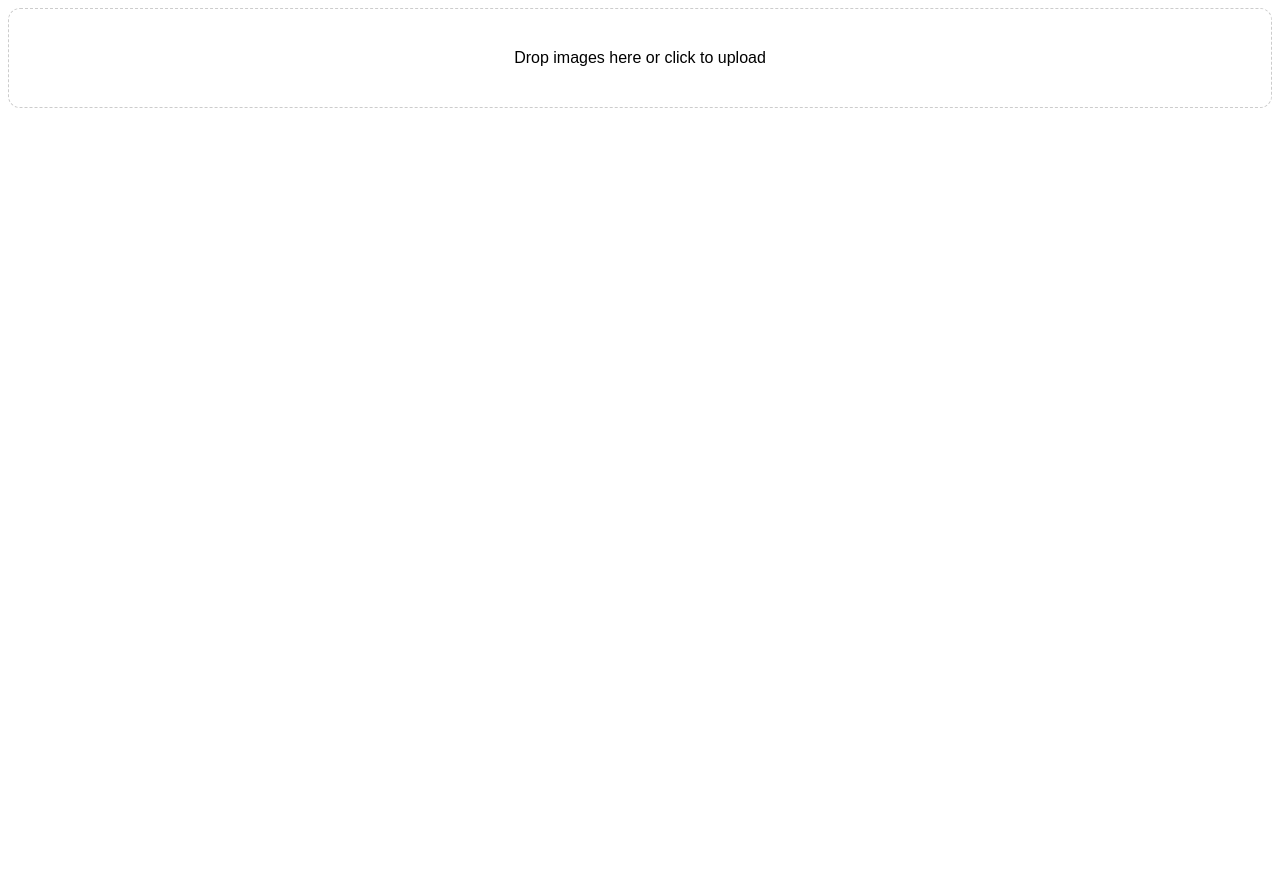
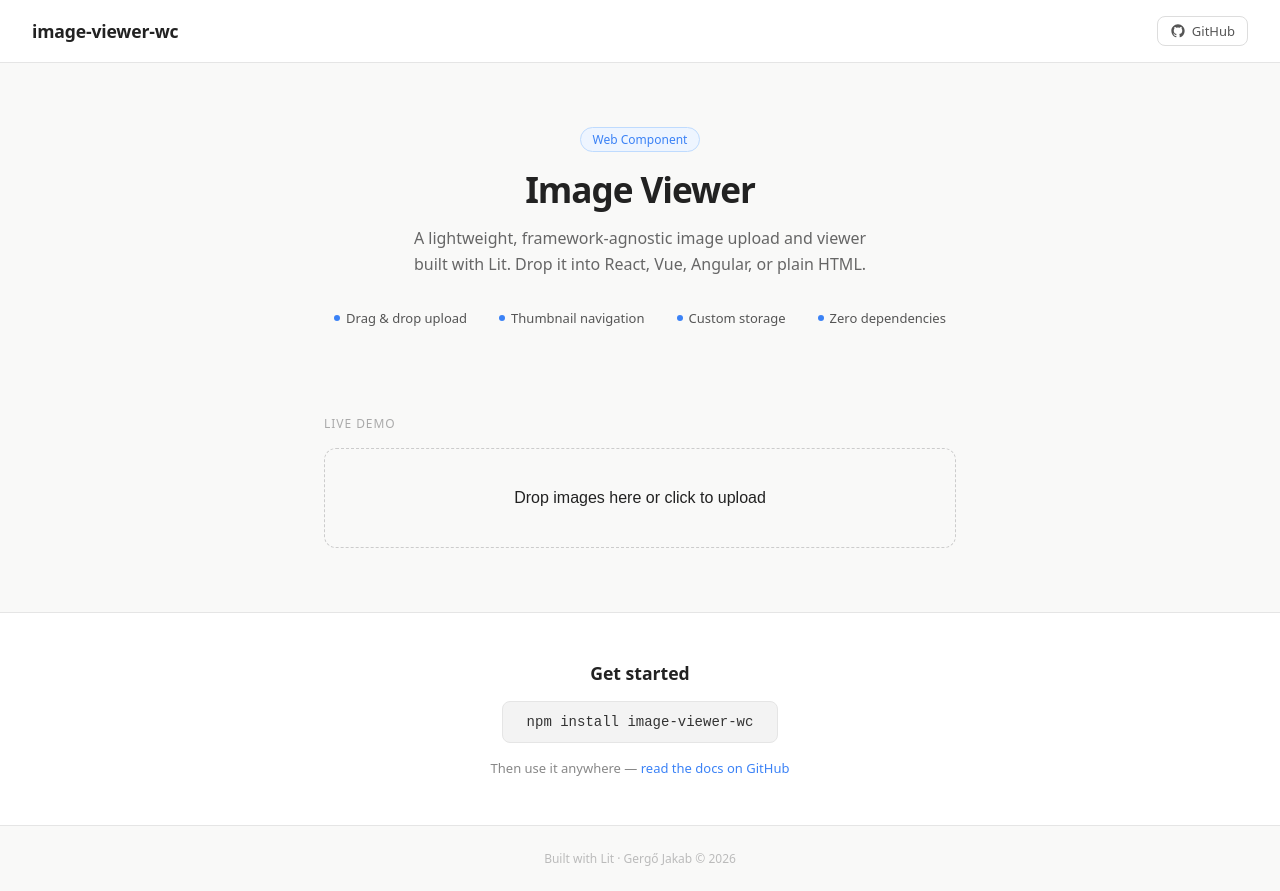
Before and after one commit to JakabGergo/image-viewer-web-component, a website built with Vite: page index.html in a window 1280 px wide. Before the commit the page ends 800 px from the top, so only its background shows below. Built offline with nearby package versions, Linux system fonts and the light colour scheme.

Commit message:
index.html with demonstration

```diff
--- a/index.html
+++ b/index.html
@@ -5,14 +5,204 @@
   <meta charset="UTF-8" />
   <meta name="viewport" content="width=device-width, initial-scale=1.0" />
   <title>Image Viewer</title>
+  <style>
+    * { box-sizing: border-box; margin: 0; padding: 0; }
+
+    body {
+      font-family: system-ui, sans-serif;
+      background: #f9f9f8;
+      color: #222;
+    }
+
+    header {
+      background: #fff;
+      border-bottom: 1px solid #e5e5e5;
+      padding: 1rem 2rem;
+      display: flex;
+      align-items: center;
+      justify-content: space-between;
+    }
+
+    header h1 {
+      font-size: 1.1rem;
+      font-weight: 600;
+      letter-spacing: -0.01em;
+    }
+
+    header a {
+      font-size: 13px;
+      color: #555;
+      text-decoration: none;
+      display: flex;
+      align-items: center;
+      gap: 6px;
+      border: 0.5px solid #ddd;
+      padding: 5px 12px;
+      border-radius: 8px;
+      transition: background 0.1s;
+    }
+    header a:hover { background: #f3f3f3; }
+
+    .hero {
+      text-align: center;
+      padding: 4rem 2rem 2.5rem;
+    }
+
+    .badge {
+      display: inline-block;
+      font-size: 12px;
+      background: #eef5ff;
+      color: #3b82f6;
+      border: 0.5px solid #bfdbfe;
+      border-radius: 20px;
+      padding: 3px 12px;
+      margin-bottom: 1rem;
+    }
+
+    .hero h2 {
+      font-size: 2.2rem;
+      font-weight: 700;
+      letter-spacing: -0.03em;
+      margin-bottom: 1rem;
+      line-height: 1.2;
+    }
+
+    .hero p {
+      font-size: 1rem;
+      color: #666;
+      max-width: 480px;
+      margin: 0 auto 2rem;
+      line-height: 1.6;
+    }
+
+    .features {
+      display: flex;
+      justify-content: center;
+      gap: 2rem;
+      flex-wrap: wrap;
+      margin-bottom: 3rem;
+    }
+
+    .feature {
+      font-size: 13px;
+      color: #555;
+      display: flex;
+      align-items: center;
+      gap: 6px;
+    }
+
+    .feature::before {
+      content: '';
+      width: 6px;
+      height: 6px;
+      border-radius: 50%;
+      background: #3b82f6;
+      flex-shrink: 0;
+    }
+
+    .demo {
+      max-width: 680px;
+      margin: 0 auto;
+      padding: 0 1.5rem 4rem;
+    }
+
+    .demo-label {
+      font-size: 12px;
+      color: #aaa;
+      text-transform: uppercase;
+      letter-spacing: 0.08em;
+      margin-bottom: 1rem;
+    }
+
+    image-viewer {
+      display: block;
+    }
+
+    .install {
+      background: #fff;
+      border-top: 1px solid #e5e5e5;
+      padding: 3rem 2rem;
+      text-align: center;
+    }
+
+    .install h3 {
+      font-size: 1.1rem;
+      font-weight: 600;
+      margin-bottom: 1rem;
+    }
+
+    .install pre {
+      display: inline-block;
+      background: #f3f3f3;
+      border: 0.5px solid #e5e5e5;
+      border-radius: 8px;
+      padding: 0.75rem 1.5rem;
+      font-size: 14px;
+      font-family: monospace;
+      color: #333;
+      margin-bottom: 1rem;
+    }
+
+    .install p {
+      font-size: 13px;
+      color: #888;
+    }
+
+    .install a { color: #3b82f6; text-decoration: none; }
+    .install a:hover { text-decoration: underline; }
+
+    footer {
+      text-align: center;
+      padding: 1.5rem;
+      font-size: 12px;
+      color: #bbb;
+      border-top: 1px solid #e5e5e5;
+    }
+  </style>
 </head>
 
 <body>
-    <image-viewer></image-viewer>
+
+  <header>
+    <h1>image-viewer-wc</h1>
+    <a href="https://github.com/JakabGergo/image-viewer-web-component.git" target="_blank">
+      <svg width="16" height="16" viewBox="0 0 24 24" fill="currentColor">
+        <path d="M12 2C6.477 2 2 6.477 2 12c0 4.418 2.865 8.166 6.839 9.489.5.092.682-.217.682-.482 0-.237-.009-.868-.013-1.703-2.782.603-3.369-1.342-3.369-1.342-.454-1.155-1.11-1.463-1.11-1.463-.908-.62.069-.608.069-.608 1.003.07 1.531 1.03 1.531 1.03.892 1.529 2.341 1.087 2.91.831.092-.646.35-1.086.636-1.336-2.22-.253-4.555-1.11-4.555-4.943 0-1.091.39-1.984 1.029-2.683-.103-.253-.446-1.27.098-2.647 0 0 .84-.269 2.75 1.025A9.578 9.578 0 0 1 12 6.836a9.59 9.59 0 0 1 2.504.337c1.909-1.294 2.747-1.025 2.747-1.025.546 1.377.203 2.394.1 2.647.64.699 1.028 1.592 1.028 2.683 0 3.842-2.339 4.687-4.566 4.935.359.309.678.919.678 1.852 0 1.336-.012 2.415-.012 2.741 0 .267.18.579.688.481C19.138 20.163 22 16.418 22 12c0-5.523-4.477-10-10-10z"/>
+      </svg>
+      GitHub
+    </a>
+  </header>
+
+  <section class="hero">
+    <span class="badge">Web Component</span>
+    <h2>Image Viewer</h2>
+    <p>A lightweight, framework-agnostic image upload and viewer built with Lit. Drop it into React, Vue, Angular, or plain HTML.</p>
+    <div class="features">
+      <span class="feature">Drag & drop upload</span>
+      <span class="feature">Thumbnail navigation</span>
+      <span class="feature">Custom storage</span>
+      <span class="feature">Zero dependencies</span>
+    </div>
+  </section>
+
+  <section class="demo">
+    <p class="demo-label">Live demo</p>
+    <image-viewer id="viewer"></image-viewer>
+  </section>
+
+  <section class="install">
+    <h3>Get started</h3>
+    <pre>npm install image-viewer-wc</pre>
+    <p>Then use it anywhere — <a href="https://github.com/JakabGergo/image-viewer-web-component.git" target="_blank">read the docs on GitHub</a></p>
+  </section>
+
+  <footer>
+    Built with Lit &middot; Gergő Jakab &copy; 2026
+  </footer>
 
   <script type="module" src="/src/image-viewer.js"></script>
   <script type="module">
-        const viewer = document.querySelector('image-viewer');
+    const viewer = document.getElementById('viewer');
 
     const canRemove = true;
     const canAdd = true;
@@ -20,6 +210,6 @@
     if (!canRemove) viewer.setAttribute('no-remove', '');
     if (!canAdd) viewer.setAttribute('no-add', '');
   </script>
+
 </body>
-
 </html>
```
Lines whose indentation alone changed are shown as unchanged.
